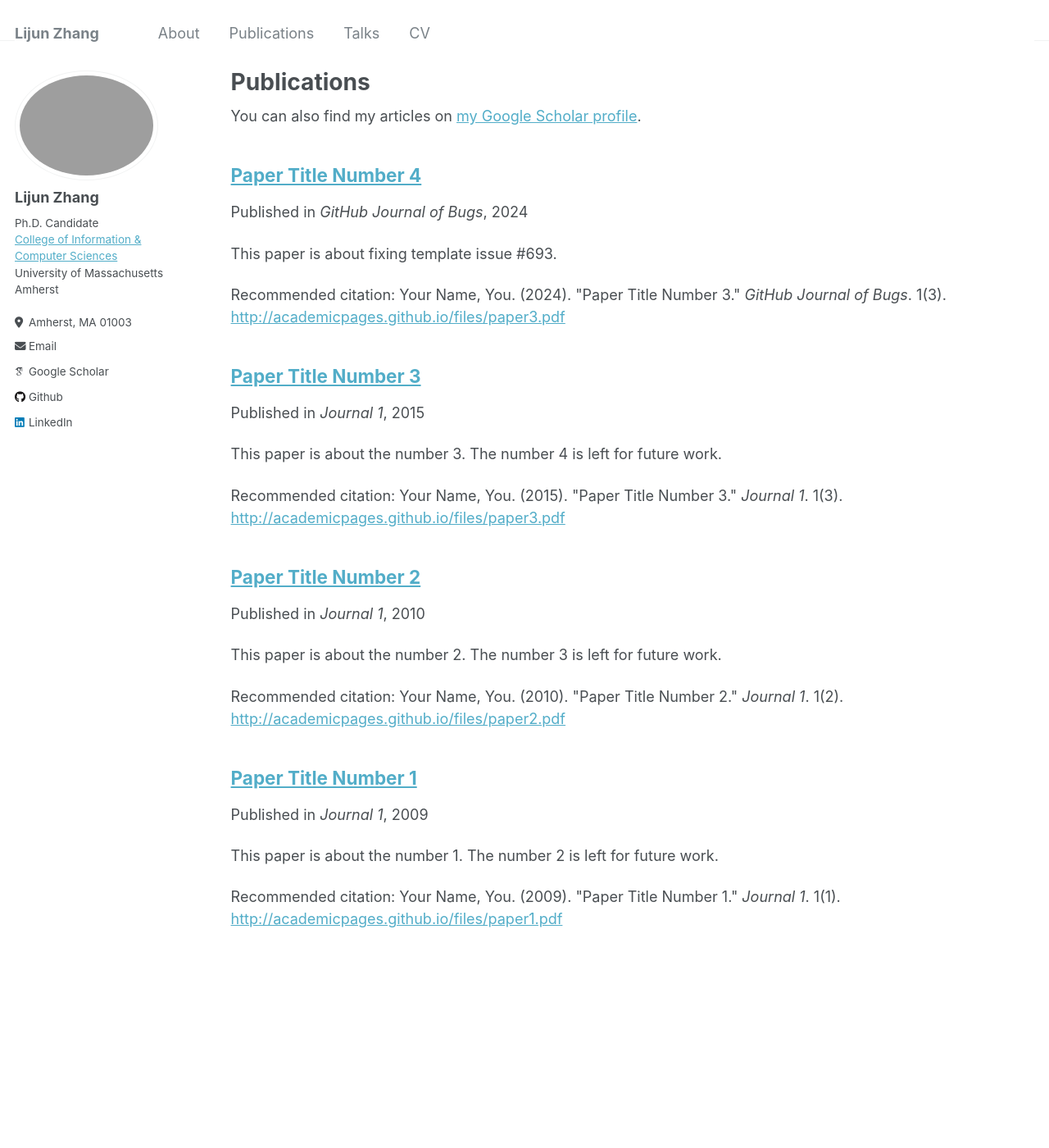
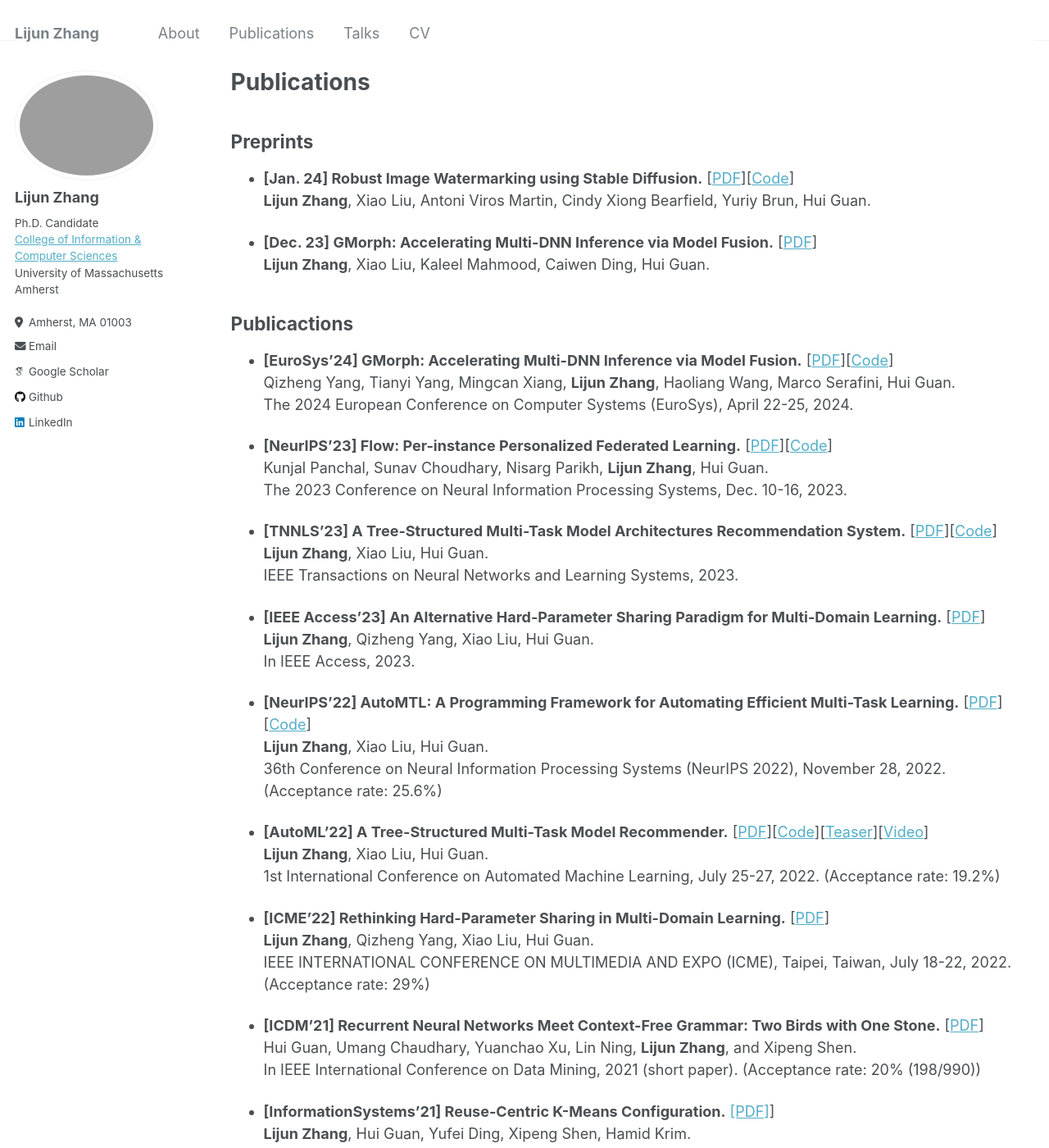
Before and after one commit to zhanglijun95/zhanglijun95.github.io, a Jekyll site: the page built from _pages/publications.md, in a window 1280 px wide and 1400 px high. Shown: the whole window at 82% size. Built offline with Jekyll 4.4.1, drawn with Linux system fonts in a browser that asks for light colours; some web fonts are replaced; some of the changed text lies outside the part shown.

Commit message:
Update publications.md

```diff
--- a/_pages/publications.md
+++ b/_pages/publications.md
@@ -4,13 +4,58 @@ title: "Publications"
 permalink: /publications/
 author_profile: true
 ---
+## Preprints
+- **[Jan. 24] Robust Image Watermarking using Stable Diffusion.** [[PDF](https://arxiv.org/pdf/2401.04247v1.pdf)][[Code](https://github.com/zhanglijun95/ZoDiac)]
+<br> **Lijun Zhang**, Xiao Liu, Antoni Viros Martin, Cindy Xiong Bearfield, Yuriy Brun, Hui Guan.
 
-{% if site.author.googlescholar %}
-  <div class="wordwrap">You can also find my articles on <a href="{{site.author.googlescholar}}">my Google Scholar profile</a>.</div>
-{% endif %}
+- **[Dec. 23] GMorph: Accelerating Multi-DNN Inference via Model Fusion.** [[PDF](https://arxiv.org/pdf/2305.12066v3.pdf)]
+<br> **Lijun Zhang**, Xiao Liu, Kaleel Mahmood, Caiwen Ding, Hui Guan.
 
-{% include base_path %}
+## Publicactions
+- **[EuroSys'24] GMorph: Accelerating Multi-DNN Inference via Model Fusion.** [[PDF](http://guanh01.github.io/files/2024eurosys-gmorph.pdf)][[Code](https://github.com/qizhengyang98/GMorph/tree/master)]
+<br> Qizheng Yang, Tianyi Yang, Mingcan Xiang, **Lijun Zhang**, Haoliang Wang, Marco Serafini, Hui Guan.
+<br> The 2024 European Conference on Computer Systems (EuroSys), April 22-25, 2024.
 
-{% for post in site.publications reversed %}
-  {% include archive-single.html %}
-{% endfor %}
+- **[NeurIPS'23] Flow: Per-instance Personalized Federated Learning.** [[PDF](http://guanh01.github.io/files/2023flow.pdf)][[Code](https://github.com/Astuary/Flow)]
+<br> Kunjal Panchal, Sunav Choudhary, Nisarg Parikh, **Lijun Zhang**, Hui Guan.
+<br> The 2023 Conference on Neural Information Processing Systems, Dec. 10-16, 2023.
+
+- **[TNNLS'23] A Tree-Structured Multi-Task Model Architectures Recommendation System.** [[PDF](https://ieeexplore.ieee.org/document/10171463)][[Code](https://github.com/zhanglijun95/TreeMTL)]
+<br> **Lijun Zhang**, Xiao Liu, Hui Guan.
+<br> IEEE Transactions on Neural Networks and Learning Systems, 2023.
+
+- **[IEEE Access'23] An Alternative Hard-Parameter Sharing Paradigm for Multi-Domain Learning.** [[PDF](https://ieeexplore.ieee.org/document/10028984)]
+<br> **Lijun Zhang**, Qizheng Yang, Xiao Liu, Hui Guan.
+<br> In IEEE Access, 2023.
+
+- **[NeurIPS'22] AutoMTL: A Programming Framework for Automating Efficient Multi-Task Learning.** [[PDF](http://guanh01.github.io/files/2022automtl.pdf)][[Code](https://github.com/zhanglijun95/AutoMTL)]
+<br> **Lijun Zhang**, Xiao Liu, Hui Guan.
+<br> 36th Conference on Neural Information Processing Systems (NeurIPS 2022), November 28, 2022. (Acceptance rate: 25.6%)
+
+- **[AutoML'22] A Tree-Structured Multi-Task Model Recommender.** [[PDF](http://guanh01.github.io/files/2022automl.pdf)][[Code](https://github.com/zhanglijun95/TreeMTL)][[Teaser](https://www.youtube.com/watch?v=t9r474WdBEQ)][[Video](https://www.youtube.com/watch?v=DobkdkBMFrg)]
+<br> **Lijun Zhang**, Xiao Liu, Hui Guan.
+<br> 1st International Conference on Automated Machine Learning, July 25-27, 2022. (Acceptance rate: 19.2%)
+
+- **[ICME'22] Rethinking Hard-Parameter Sharing in Multi-Domain Learning.** [[PDF](http://guanh01.github.io/files/2022rethinking.pdf)]
+<br> **Lijun Zhang**, Qizheng Yang, Xiao Liu, Hui Guan.
+<br> IEEE INTERNATIONAL CONFERENCE ON MULTIMEDIA AND EXPO (ICME), Taipei, Taiwan, July 18-22, 2022. (Acceptance rate: 29%)
+
+- **[ICDM'21] Recurrent Neural Networks Meet Context-Free Grammar: Two Birds with One Stone.** [[PDF](http://guanh01.github.io/files/2021rnn.pdf)]
+<br> Hui Guan, Umang Chaudhary, Yuanchao Xu, Lin Ning, **Lijun Zhang**, and Xipeng Shen.
+<br> In IEEE International Conference on Data Mining, 2021 (short paper). (Acceptance rate: 20% (198/990))
+
+- **[InformationSystems'21] Reuse-Centric K-Means Configuration.** [[PDF]](https://authors.elsevier.com/sd/article/S0306-4379(21)00043-0)]
+<br> **Lijun Zhang**, Hui Guan, Yufei Ding, Xipeng Shen, Hamid Krim.
+<br> Information Systems, 2021.
+
+- **[ACMMM'19] Zero-Shot Restoration of Back-lit Images Using Deep Internal Learning.** [[PDF](https://dl.acm.org/doi/pdf/10.1145/3343031.3351069)][[Code](https://zhanglijun95.github.io/ExCNet/)]
+<br> Lin Zhang, **Lijun Zhang**, Xiao Liu, Ying Shen, Shaoming Zhang, Shengjie Zhao.
+<br> ACM International Conference on Multimedia, 2019. (Acceptance rate: 26.5%)
+
+- **[ICME'18] Image Exposure Assessment: A Benchmark and A Deep Convolutional Neural Networks Based Model.** [[PDF](https://ieeexplore.ieee.org/abstract/document/8486569)]
+<br> **Lijun Zhang**, Lin Zhang, Xiao Liu, Ying Shen, Dongqing Wang.
+<br> IEEE INTERNATIONAL CONFERENCE ON MULTIMEDIA AND EXPO (ICME), 2018.
+
+- **[ICONIP'17] Illumination Quality Assessment for Face Images: A Benchmark and a Convolutional Neural Networks Based Model.** [[PDF](https://link.springer.com/chapter/10.1007%2F978-3-319-70090-8_59)][[Code](https://github.com/zhanglijun95/FIIQA)]
+<br> **Lijun Zhang**, Lin Zhang, Lida Li.
+<br> International Conference on Neural Information Processing, 2017.
```
